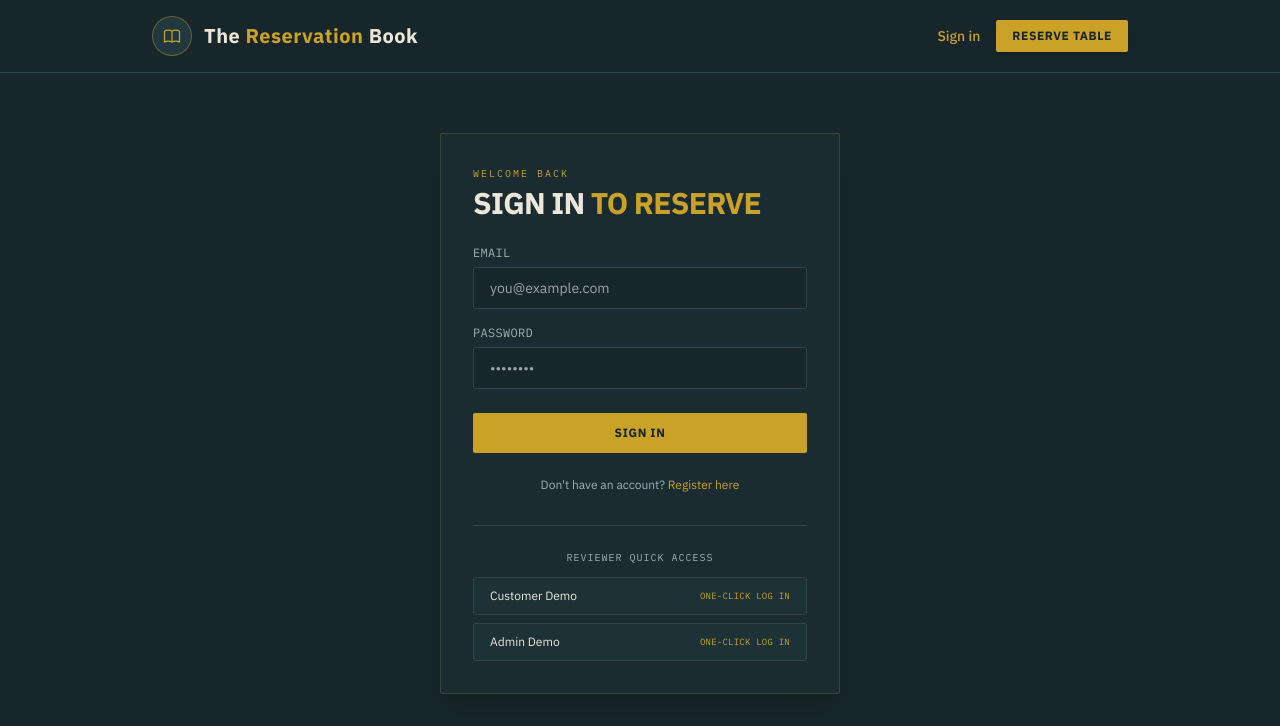
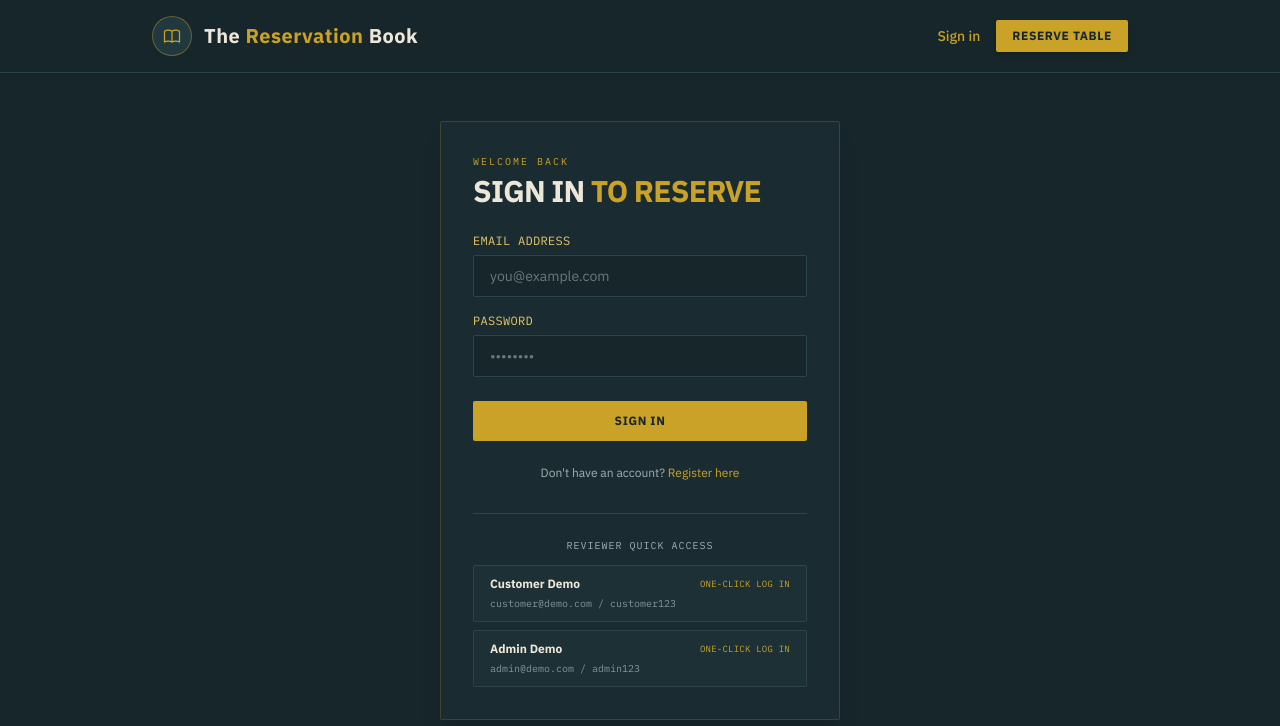
Before and after one commit to sriteja123gujjari/restaurant-reservation-management-system, a React (Vite) app in the folder frontend/: page /login in a window 1280 px wide. Shown: the top 726 px of the page. Built offline with nearby package versions, Linux system fonts and the light colour scheme; no server answers.

Commit message:
Enhance contrast on Login/Register form labels and placeholders, and improve Reviewer Quick Access buttons text layout

```diff
--- a/frontend/src/pages/Login.jsx
+++ b/frontend/src/pages/Login.jsx
@@ -58,25 +58,25 @@ export default function Login() {
 
         <form onSubmit={handleSubmit} className="flex flex-col gap-4">
           <label className="flex flex-col gap-1.5">
-            <span className="font-mono text-xs uppercase tracking-wide text-text-muted">Email</span>
+            <span className="font-mono text-xs uppercase tracking-wide text-gold-soft">Email Address</span>
             <input
               type="email"
               required
               value={email}
               onChange={(e) => setEmail(e.target.value)}
-              className="rounded-sm border border-ink-lighter bg-ink px-4 py-2.5 text-sm text-text outline-none transition-colors focus:border-gold"
+              className="rounded-sm border border-ink-lighter bg-ink px-4 py-2.5 text-sm text-text placeholder:text-text-muted/60 outline-none transition-colors focus:border-gold"
               placeholder="you@example.com"
             />
           </label>
 
           <label className="flex flex-col gap-1.5">
-            <span className="font-mono text-xs uppercase tracking-wide text-text-muted">Password</span>
+            <span className="font-mono text-xs uppercase tracking-wide text-gold-soft">Password</span>
             <input
               type="password"
               required
               value={password}
               onChange={(e) => setPassword(e.target.value)}
-              className="rounded-sm border border-ink-lighter bg-ink px-4 py-2.5 text-sm text-text outline-none transition-colors focus:border-gold"
+              className="rounded-sm border border-ink-lighter bg-ink px-4 py-2.5 text-sm text-text placeholder:text-text-muted/60 outline-none transition-colors focus:border-gold"
               placeholder="••••••••"
             />
           </label>
@@ -104,18 +104,30 @@ export default function Login() {
           </p>
           <div className="flex flex-col gap-2">
             <button
+              type="button"
               onClick={() => handleQuickLogin('customer@demo.com', 'customer123')}
-              className="flex items-center justify-between rounded-sm border border-ink-lighter bg-ink-light/50 px-4 py-2.5 text-xs text-text hover:border-gold/50 hover:bg-ink-light transition-all"
+              className="flex flex-col gap-1 rounded-sm border border-ink-lighter bg-ink-light/30 px-4 py-2.5 text-left hover:border-gold/50 hover:bg-ink-light/60 transition-all duration-300"
             >
-              <span>Customer Demo</span>
-              <span className="font-mono text-[9px] uppercase tracking-wide text-gold">One-Click Log In</span>
+              <div className="flex justify-between items-center w-full">
+                <span className="text-xs font-bold text-text">Customer Demo</span>
+                <span className="font-mono text-[9px] uppercase tracking-wide text-gold">One-Click Log In</span>
+              </div>
+              <div className="text-[10px] text-text-muted/80 font-mono">
+                customer@demo.com / customer123
+              </div>
             </button>
             <button
+              type="button"
               onClick={() => handleQuickLogin('admin@demo.com', 'admin123')}
-              className="flex items-center justify-between rounded-sm border border-ink-lighter bg-ink-light/50 px-4 py-2.5 text-xs text-text hover:border-gold/50 hover:bg-ink-light transition-all"
+              className="flex flex-col gap-1 rounded-sm border border-ink-lighter bg-ink-light/30 px-4 py-2.5 text-left hover:border-gold/50 hover:bg-ink-light/60 transition-all duration-300"
             >
-              <span>Admin Demo</span>
-              <span className="font-mono text-[9px] uppercase tracking-wide text-gold">One-Click Log In</span>
+              <div className="flex justify-between items-center w-full">
+                <span className="text-xs font-bold text-text">Admin Demo</span>
+                <span className="font-mono text-[9px] uppercase tracking-wide text-gold">One-Click Log In</span>
+              </div>
+              <div className="text-[10px] text-text-muted/80 font-mono">
+                admin@demo.com / admin123
+              </div>
             </button>
           </div>
         </div>
--- a/frontend/src/pages/Register.jsx
+++ b/frontend/src/pages/Register.jsx
@@ -45,38 +45,38 @@ export default function Register() {
 
         <form onSubmit={handleSubmit} className="flex flex-col gap-4">
           <label className="flex flex-col gap-1.5">
-            <span className="font-mono text-xs uppercase tracking-wide text-text-muted">Full name</span>
+            <span className="font-mono text-xs uppercase tracking-wide text-gold-soft">Full name</span>
             <input
               type="text"
               required
               value={form.name}
               onChange={update('name')}
-              className="rounded-sm border border-ink-lighter bg-ink px-4 py-2.5 text-sm text-text outline-none transition-colors focus:border-gold"
+              className="rounded-sm border border-ink-lighter bg-ink px-4 py-2.5 text-sm text-text placeholder:text-text-muted/60 outline-none transition-colors focus:border-gold"
               placeholder="Jane Doe"
             />
           </label>
 
           <label className="flex flex-col gap-1.5">
-            <span className="font-mono text-xs uppercase tracking-wide text-text-muted">Email</span>
+            <span className="font-mono text-xs uppercase tracking-wide text-gold-soft">Email Address</span>
             <input
               type="email"
               required
               value={form.email}
               onChange={update('email')}
-              className="rounded-sm border border-ink-lighter bg-ink px-4 py-2.5 text-sm text-text outline-none transition-colors focus:border-gold"
+              className="rounded-sm border border-ink-lighter bg-ink px-4 py-2.5 text-sm text-text placeholder:text-text-muted/60 outline-none transition-colors focus:border-gold"
               placeholder="you@example.com"
             />
           </label>
 
           <label className="flex flex-col gap-1.5">
-            <span className="font-mono text-xs uppercase tracking-wide text-text-muted">Password</span>
+            <span className="font-mono text-xs uppercase tracking-wide text-gold-soft">Password</span>
             <input
               type="password"
               required
               minLength={6}
               value={form.password}
               onChange={update('password')}
-              className="rounded-sm border border-ink-lighter bg-ink px-4 py-2.5 text-sm text-text outline-none transition-colors focus:border-gold"
+              className="rounded-sm border border-ink-lighter bg-ink px-4 py-2.5 text-sm text-text placeholder:text-text-muted/60 outline-none transition-colors focus:border-gold"
               placeholder="At least 6 characters"
             />
           </label>
```
